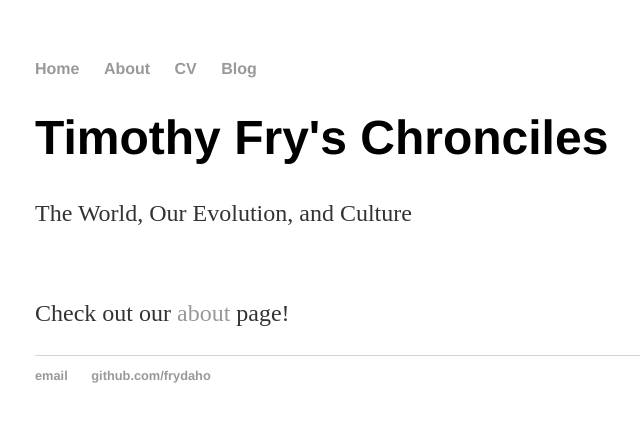
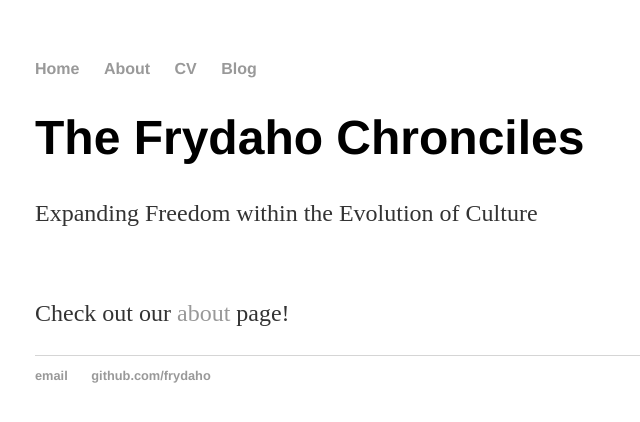
Before and after one commit to frydaho/frydaho.github.io, a Jekyll site: the page built from index.html, in a window 1280 px wide. Shown: the top 422 px of the page, without its empty margins (157-797 px from the left). Built offline with Jekyll 4.4.1, drawn with Linux system fonts in a browser that asks for light colours.

Commit message:
Updating tagline and several other elements

```diff
--- a/about/index.html
+++ b/about/index.html
@@ -1,6 +1,6 @@
 ---
 layout: default
-title: About Frydaho
+title: About Timothy Fry
 ---
 	<h1>{{ page.title }}</h1>
 	<ul class="posts">
--- a/blog/atom.xml
+++ b/blog/atom.xml
@@ -4,7 +4,7 @@ layout: feed
 <?xml version="1.0" encoding="utf-8"?>
 <feed xmlns="http://www.w3.org/2005/Atom">
 
-	<title>Frydaho Chronicles</title>
+	<title>The Frydaho Chronicles</title>
 	<link href="http://frydaho.github.io/blog/atom.xml" rel="self"/>
 	<link href="http://frydaho.github.io/blog"/>
 	<updated>{{ site.time | date_to_xmlschema }}</updated>
--- a/blog/index.html
+++ b/blog/index.html
@@ -1,6 +1,6 @@
 ---
 layout: default
-title: Timothy Fry's Blog
+title: The Frydaho Chronicles
 ---
 	<h1>{{ page.title }}</h1>
 	<ul class="posts">
--- a/index.html
+++ b/index.html
@@ -1,9 +1,9 @@
 ---
 layout: default
-title: Timothy Fry, Chronicles
+title: The Frydaho Chronicles
 ---
 <div class="blurb">
-	<h1>Timothy Fry's Chronciles</h1>
-	<p>The World, Our Evolution, and Culture</p><br>
+	<h1>The Frydaho Chronciles</h1>
+	<p>Expanding Freedom within the Evolution of Culture</p><br>
 	<p>Check out our <a href="/about">about</a> page!</p>
 </div><!-- /.blurb -->
```
